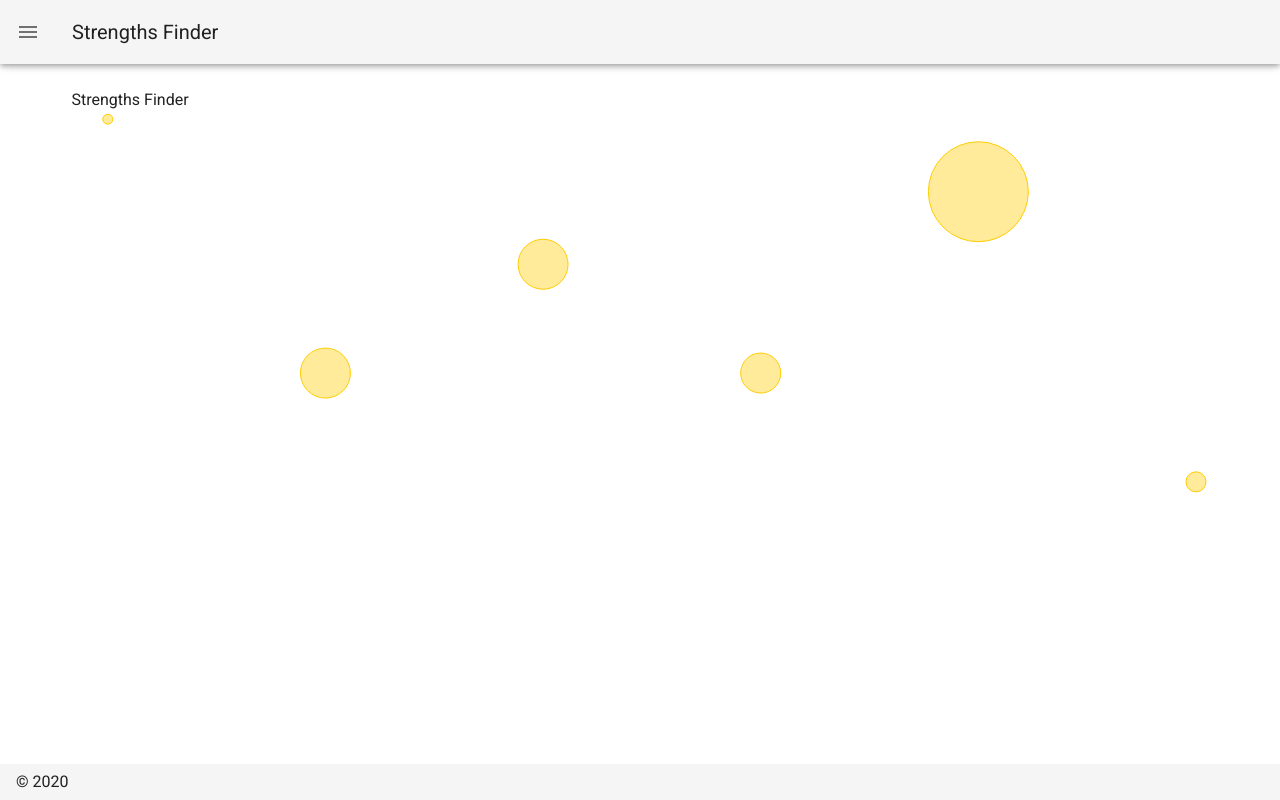
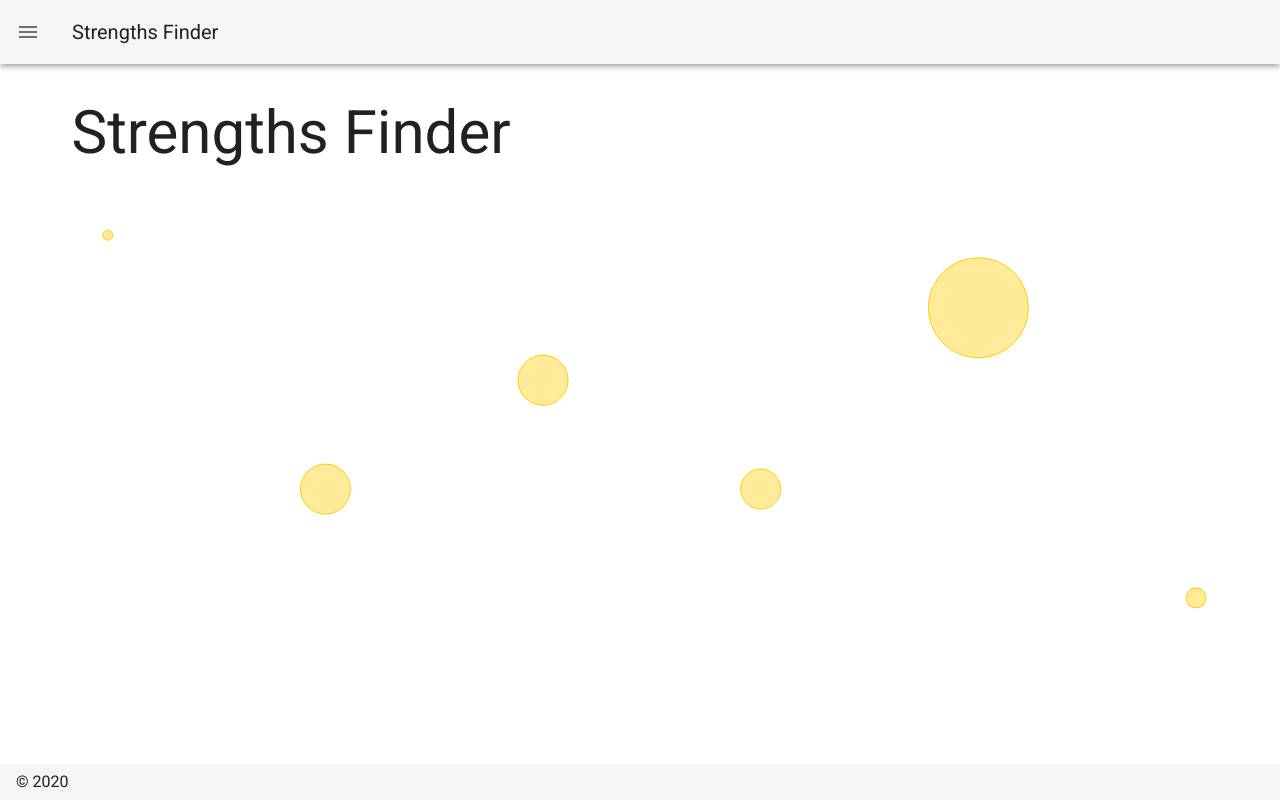
Before and after one commit to torish14/nuxt-portfolio, a Nuxt app: page / in a window 1280 px wide. Built offline with nearby package versions, Linux system fonts and the light colour scheme.

Commit message:
edit title and chart

```diff
--- a/app/pages/index.vue
+++ b/app/pages/index.vue
@@ -1,9 +1,9 @@
 <template>
   <section class="container">
-    <div class="titie">
+    <div class="titie" style="font-size: 60px;">
       Strengths Finder
     </div>
-    <div class="bubble">
+    <div class="bubble" style="pointer-events: none;">
       <Bubble1 />
     </div>
   </section>
@@ -25,5 +25,7 @@ export default {
 </script>
 
 <style>
-
+.bubble {
+  padding-top: 50px;
+}
 </style>
--- a/app/pages/inspire.vue
+++ /dev/null
@@ -1,19 +0,0 @@
-<template>
-  <v-layout>
-    <v-flex class="text-center">
-      <img
-        src="/v.png"
-        alt="Vuetify.js"
-        class="mb-5"
-      >
-      <blockquote class="blockquote">
-        &#8220;First, solve the problem. Then, write the code.&#8221;
-        <footer>
-          <small>
-            <em>&mdash;John Johnson</em>
-          </small>
-        </footer>
-      </blockquote>
-    </v-flex>
-  </v-layout>
-</template>
```
